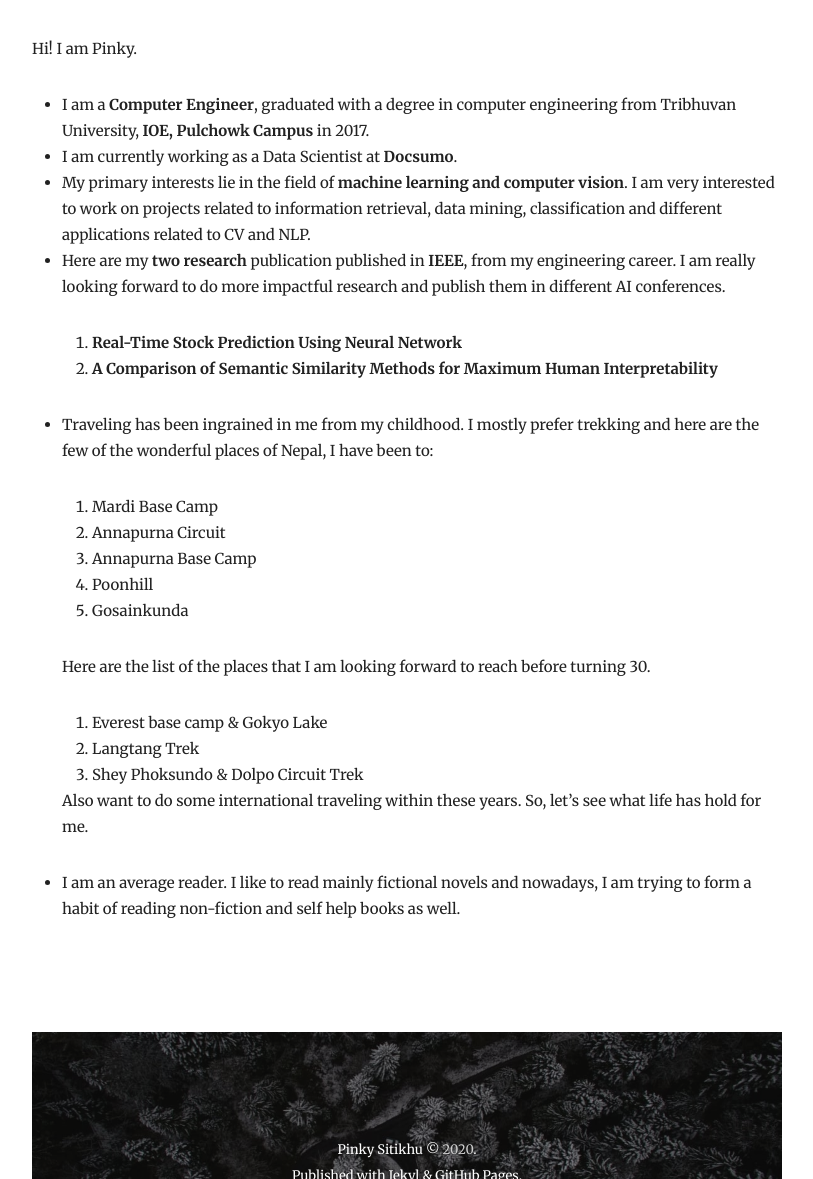
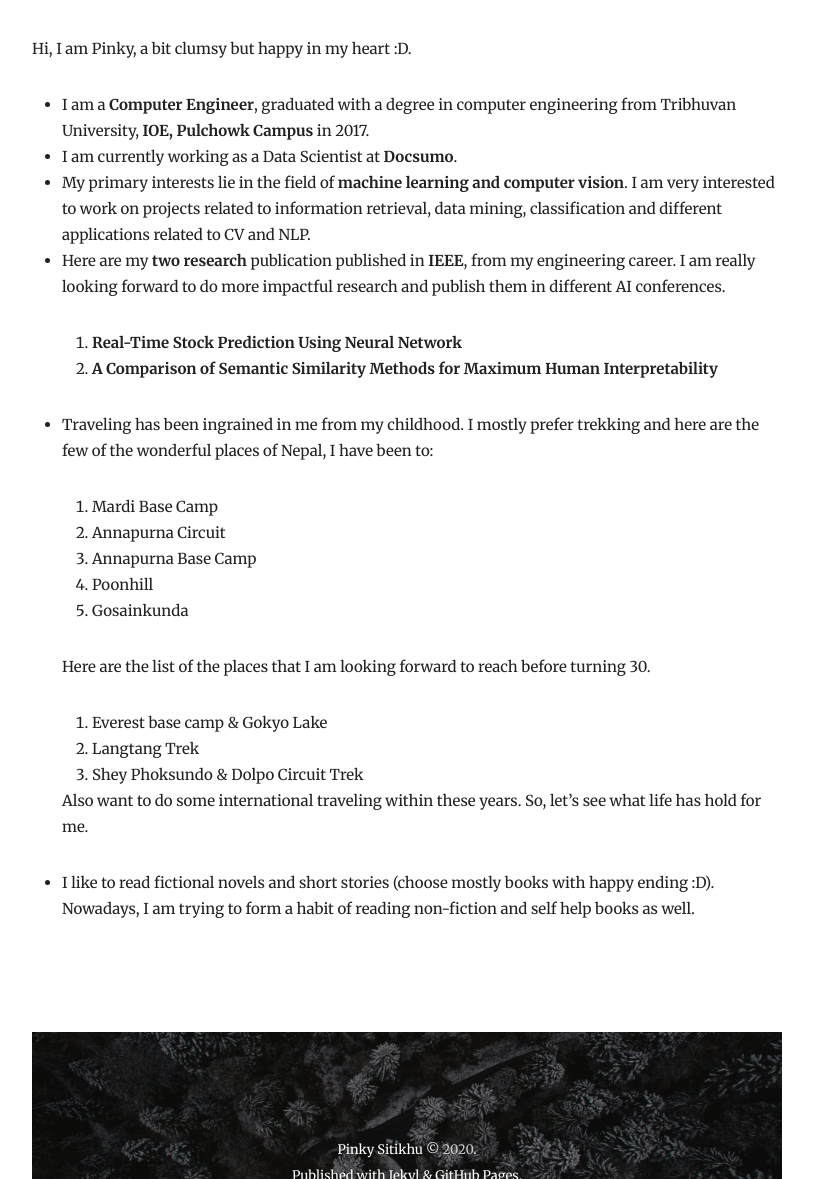
Before and after one commit to pinksi/pinkysitikhu, a Jekyll site: the page built from _pages/about.md, in a window 1280 px wide and 1400 px high, scrolled down 541 px, cut to the strip 221-1400 px from the top of the window. Shown: the whole strip, without its empty margins (233-1046 px from the left). Built offline with Jekyll 4.4.1, drawn with Linux system fonts in a browser that asks for light colours; nearby versions of some CDN libraries.

Commit message:
modified about section

```diff
--- a/_pages/about.md
+++ b/_pages/about.md
@@ -2,10 +2,10 @@
 layout: page
 title: About
 permalink: /about/
-image: images/about_me.jpg
+image: images/abt_me.jpg
 ---
 
-Hi! I am Pinky.
+Hi, I am Pinky, a bit clumsy but happy in my heart :D.
 
 - I am a **Computer Engineer**, graduated with a degree in computer engineering from Tribhuvan University, **[IOE, Pulchowk Campus](http://doece.pcampus.edu.np)** in 2017.
 - I am currently working as a Data Scientist at **[Docsumo](https://docsumo.com/)**.
@@ -34,4 +34,4 @@ Hi! I am Pinky.
 
     Also want to do some international traveling within these years. So, let's see what life has hold for me.
 
-- I am an average reader. I like to read mainly fictional novels and nowadays, I am trying to form a habit of reading non-fiction and self help books as well.
+- I like to read fictional novels and short stories (choose mostly books with happy ending :D). Nowadays, I am trying to form a habit of reading non-fiction and self help books as well.
```
Also changed, not shown: images/logo.svg (deleted), images/logo_me.jpg, 2 other files.
